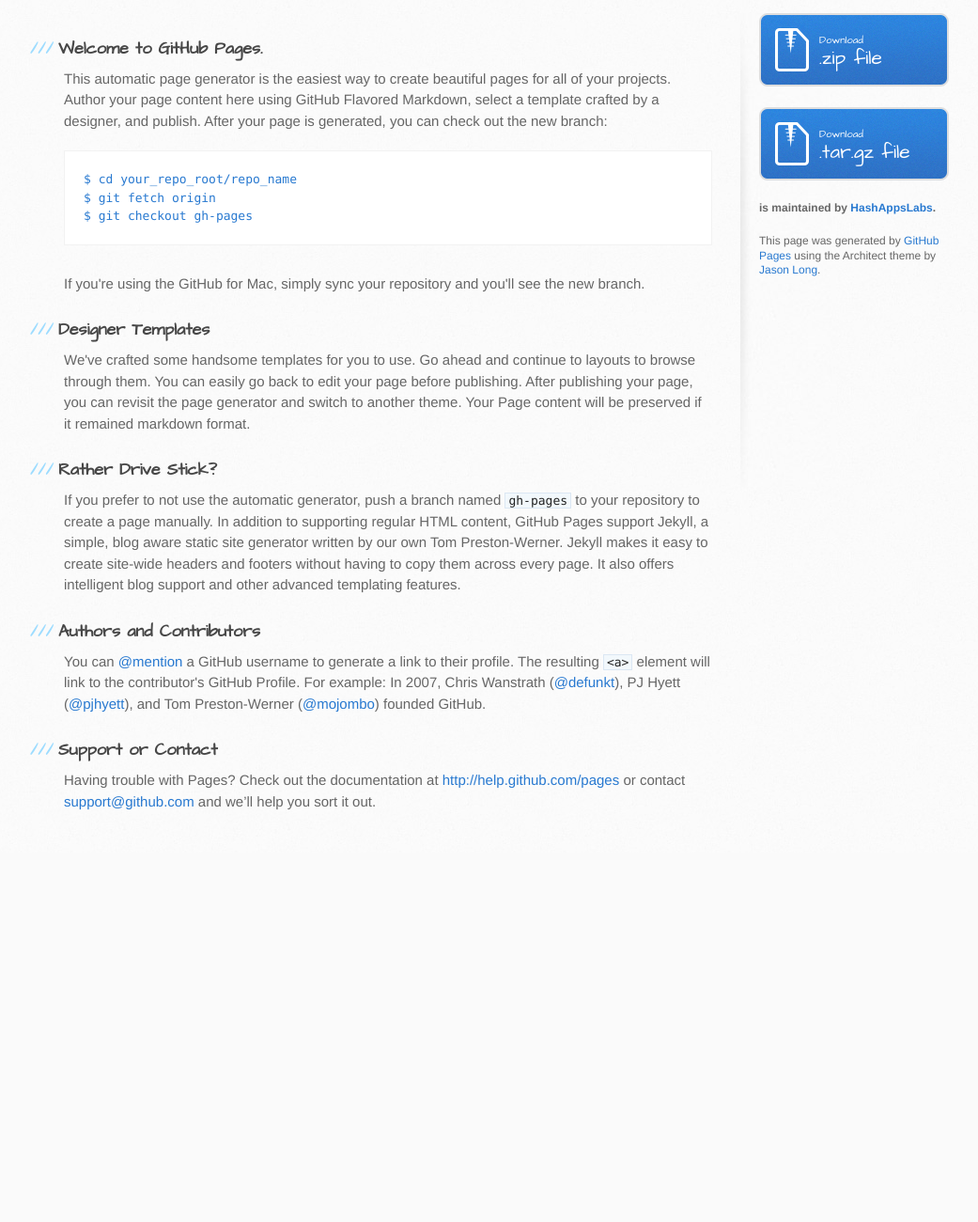
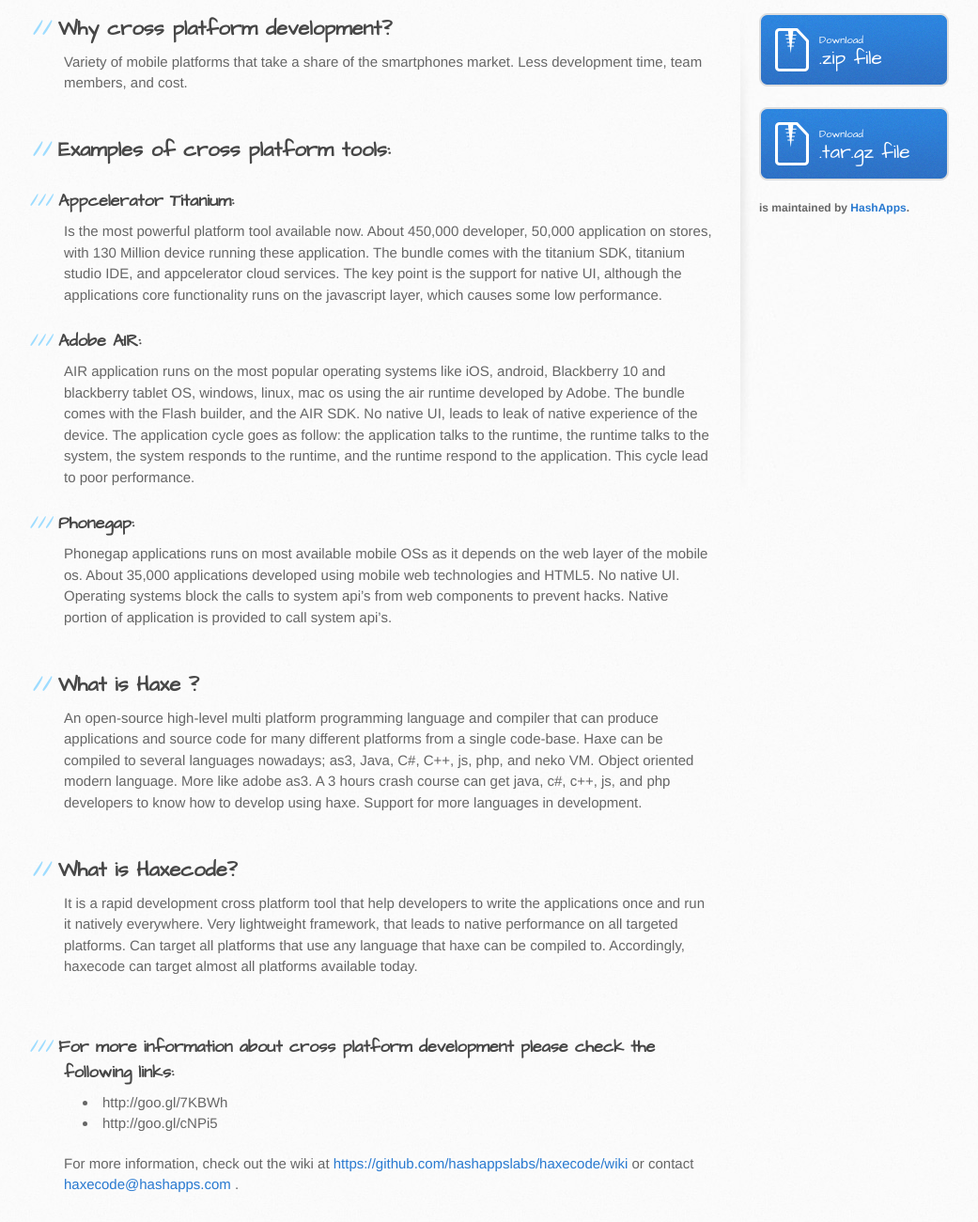
Before and after one commit to HashAppsLabs/HaxeCode, a plain HTML site: page index.html in a window 1280 px wide. Shown: the part 320-1620 px from the top of the page at 94% size, without its empty margins (102-1143 px from the left). Before the commit the page ends 1227 px from the top, so only its background shows below. Drawn offline with Linux system fonts and the light colour scheme.

Commit message:
adding some content

```diff
--- a/index.html
+++ b/index.html
@@ -28,32 +28,66 @@
     <div id="content-wrapper">
       <div class="inner clearfix">
         <section id="main-content">
-          <h3>Welcome to GitHub Pages.</h3>
+          <h2>Why cross platform development?</h2>
 
-<p>This automatic page generator is the easiest way to create beautiful pages for all of your projects. Author your page content here using GitHub Flavored Markdown, select a template crafted by a designer, and publish. After your page is generated, you can check out the new branch:</p>
+<p>Variety of mobile platforms that take a share of the smartphones market.
+Less development time, team members, and cost. </p>
 
-<pre><code>$ cd your_repo_root/repo_name
-$ git fetch origin
-$ git checkout gh-pages
-</code></pre>
+<hr />
 
-<p>If you're using the GitHub for Mac, simply sync your repository and you'll see the new branch.</p>
+<h2>Examples of cross platform tools:</h2>
 
-<h3>Designer Templates</h3>
+<h3>Appcelerator Titanium:</h3>
 
-<p>We've crafted some handsome templates for you to use. Go ahead and continue to layouts to browse through them. You can easily go back to edit your page before publishing. After publishing your page, you can revisit the page generator and switch to another theme. Your Page content will be preserved if it remained markdown format.</p>
+<p>Is the most powerful platform tool available now.
+About 450,000 developer, 50,000 application on stores, with 130 Million device running these application.
+The bundle comes with the titanium SDK, titanium studio IDE, and appcelerator cloud services.
+The key point is the support for native UI, although the applications core functionality runs on the javascript layer, which causes some low performance.</p>
 
-<h3>Rather Drive Stick?</h3>
+<h3>Adobe AIR:</h3>
 
-<p>If you prefer to not use the automatic generator, push a branch named <code>gh-pages</code> to your repository to create a page manually. In addition to supporting regular HTML content, GitHub Pages support Jekyll, a simple, blog aware static site generator written by our own Tom Preston-Werner. Jekyll makes it easy to create site-wide headers and footers without having to copy them across every page. It also offers intelligent blog support and other advanced templating features.</p>
+<p>AIR application runs on the most popular operating systems like iOS, android, Blackberry 10 and blackberry tablet OS, windows, linux, mac os using the air runtime developed by Adobe.
+The bundle comes with the Flash builder, and the AIR SDK.
+No native UI, leads to leak of native experience of the device.
+The application cycle goes as follow: the application talks to the runtime, the runtime talks to the system, the system responds to the runtime, and the runtime respond to the application. This cycle lead to poor performance. </p>
 
-<h3>Authors and Contributors</h3>
+<h3>Phonegap:</h3>
 
-<p>You can <a href="https://github.com/blog/821" class="user-mention">@mention</a> a GitHub username to generate a link to their profile. The resulting <code>&lt;a&gt;</code> element will link to the contributor's GitHub Profile. For example: In 2007, Chris Wanstrath (<a href="https://github.com/defunkt" class="user-mention">@defunkt</a>), PJ Hyett (<a href="https://github.com/pjhyett" class="user-mention">@pjhyett</a>), and Tom Preston-Werner (<a href="https://github.com/mojombo" class="user-mention">@mojombo</a>) founded GitHub.</p>
+<p>Phonegap applications runs on most available mobile OSs as it depends on the web layer of the mobile os.
+About 35,000 applications developed using mobile web technologies and HTML5.
+No native UI.
+Operating systems block the calls to system api’s from web components to prevent hacks.
+Native portion of application is provided to call system api’s.  </p>
 
-<h3>Support or Contact</h3>
+<hr />
 
-<p>Having trouble with Pages? Check out the documentation at <a href="http://help.github.com/pages">http://help.github.com/pages</a> or contact <a href="mailto:support@github.com">support@github.com</a> and we’ll help you sort it out.</p>
+<h2>What is Haxe ?</h2>
+
+<p>An open-source high-level multi platform programming language and compiler that can produce applications and source code for many different platforms from a single code-base.
+Haxe can be compiled to several languages nowadays; as3, Java, C#, C++, js, php, and neko VM.
+Object oriented modern language. More like adobe as3.
+A 3 hours crash course can get java, c#, c++, js, and php developers to know how to develop using haxe.
+Support for more languages in development.</p>
+
+<hr />
+
+<h2>What is Haxecode?</h2>
+
+<p>It is a rapid development cross platform tool that help developers to write the applications once and run it natively everywhere.
+Very lightweight framework, that leads to native performance on all targeted platforms.
+Can target all platforms that use any language that haxe can be compiled to.
+Accordingly, haxecode can target almost all platforms available today. </p>
+
+<hr />
+
+<h3>For more information about cross platform development please check the following links:</h3>
+
+<ul>
+<li>http://goo.gl/7KBWh</li>
+<li>http://goo.gl/cNPi5</li>
+</ul>
+
+<p>For more information, check out the wiki at <a href="https://github.com/hashappslabs/haxecode/wiki">https://github.com/hashappslabs/haxecode/wiki</a> or contact <a href="mailto:haxecode@hashapps.com">haxecode@hashapps.com</a> .</p>
         </section>
 
         <aside id="sidebar">
@@ -66,9 +100,7 @@ $ git checkout gh-pages
             .tar.gz file
           </a>
 
-          <p class="repo-owner"><a href="https://github.com/HashAppsLabs/HaxeCode"></a> is maintained by <a href="https://github.com/HashAppsLabs">HashAppsLabs</a>.</p>
-
-          <p>This page was generated by <a href="pages.github.com">GitHub Pages</a> using the Architect theme by <a href="http://twitter.com/jasonlong">Jason Long</a>.</p>
+          <p class="repo-owner"><a href="https://github.com/HashAppsLabs/HaxeCode"></a> is maintained by <a href="https://github.com/HashAppsLabs">HashApps</a>.</p>
         </aside>
       </div>
     </div>
```
